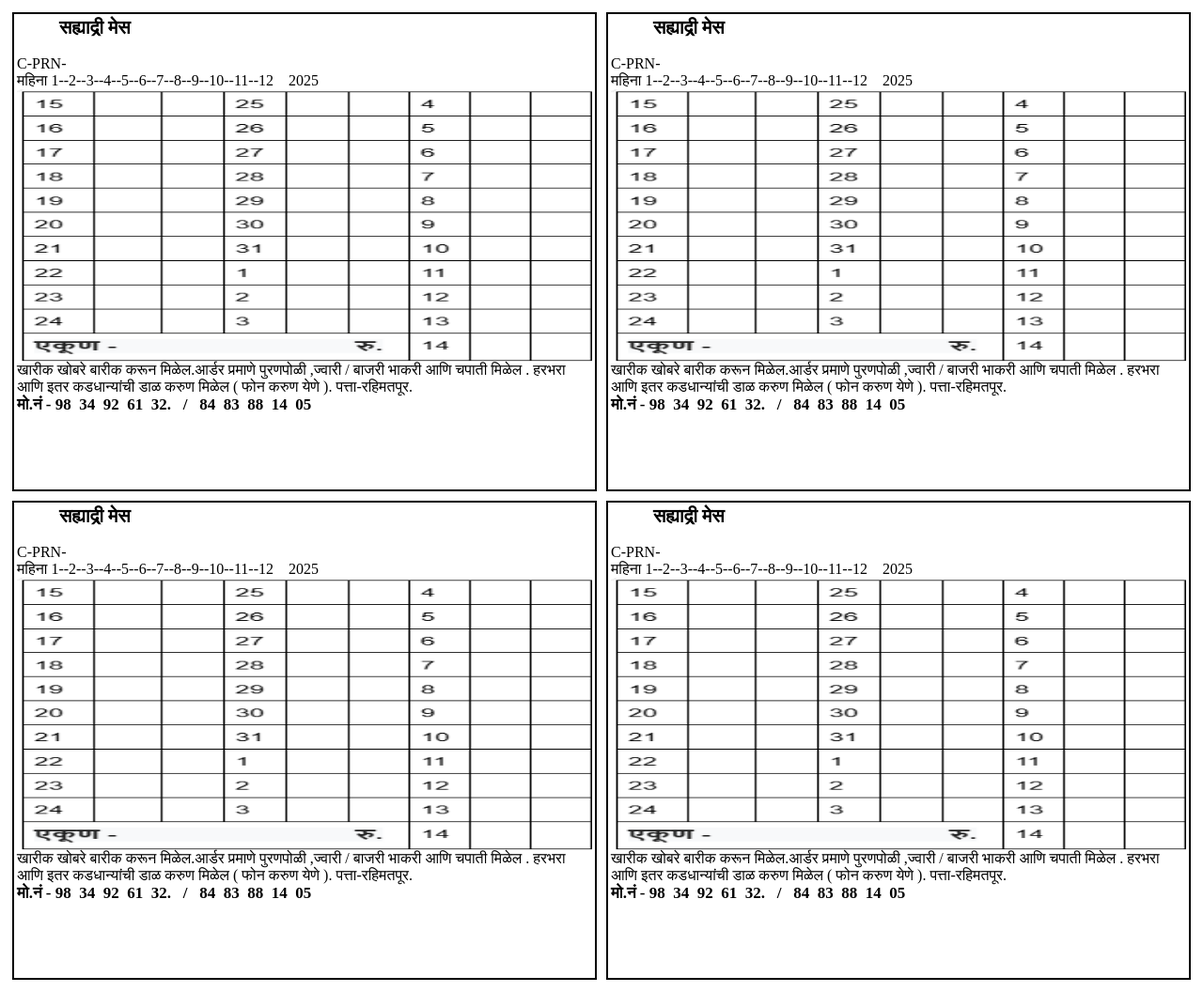
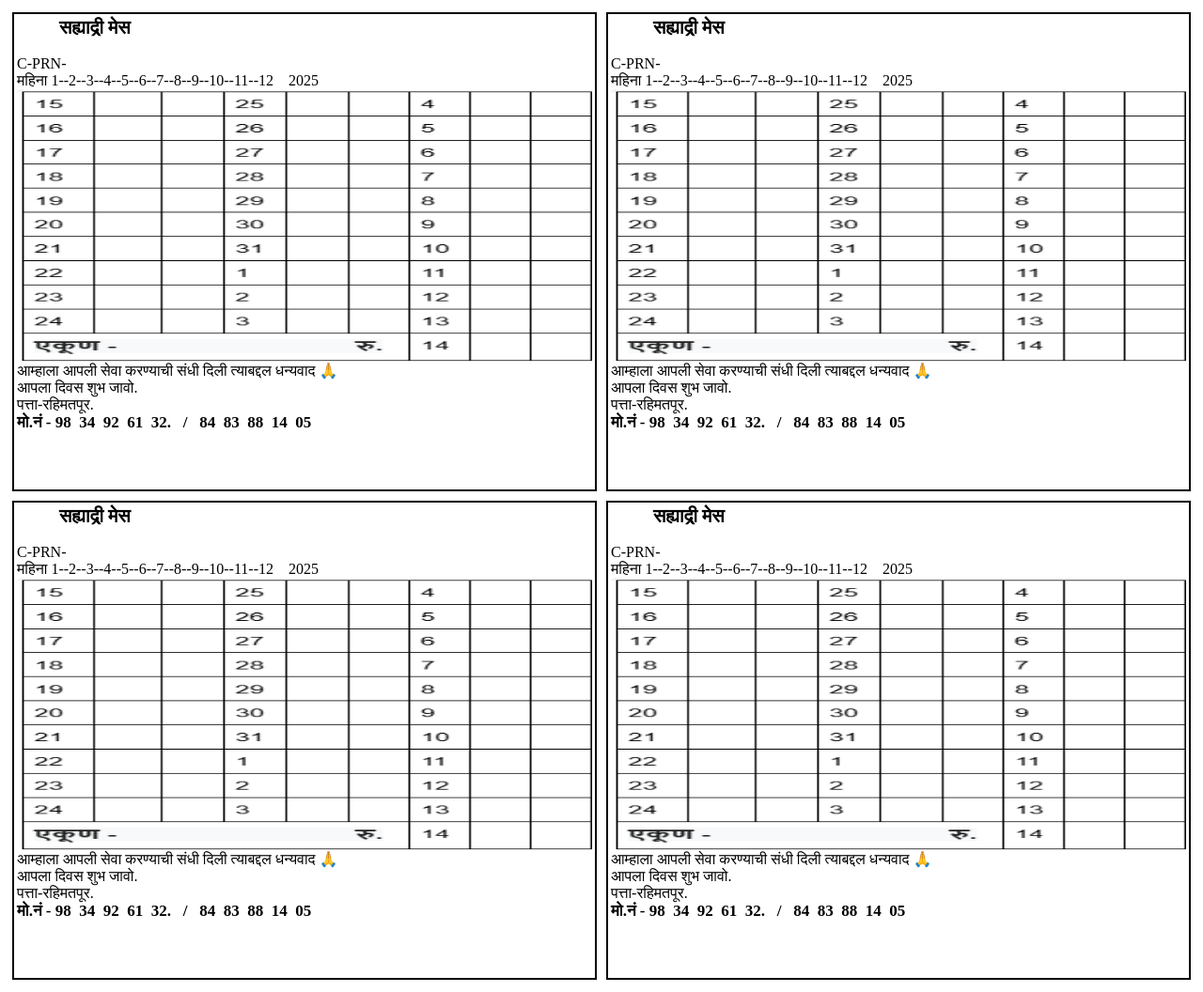
Before and after one commit to aniruddhamaheshmane/mess-bill-15-to-15, a plain HTML site: page index.html in a window 1280 px wide. Shown: the whole page at 94% size. Drawn offline with Linux system fonts and the light colour scheme.

Commit message:
Update index.html

```diff
--- a/index.html
+++ b/index.html
@@ -51,9 +51,7 @@ border: 1PX SOLID black;
 
             <img class="b"  src="c.jpeg" alt="">
 
-          खारीक खोबरे बारीक करून मिळेल.आर्डर प्रमाणे पुरणपोळी ,ज्वारी / बाजरी भाकरी आणि चपाती मिळेल .
-          हरभरा आणि इतर कडधान्यांची डाळ करुण मिळेल ( फोन करुण येणे ).
-            पत्ता-रहिमतपूर.<BR><B class="number"> मो.नं - 98 &nbsp34 &nbsp92 &nbsp61 &nbsp32.&nbsp&nbsp&nbsp/&nbsp&nbsp&nbsp84 &nbsp83 &nbsp88 &nbsp14 &nbsp05 </B>
+          आम्हाला आपली सेवा करण्याची संधी दिली त्याबद्दल धन्यवाद 🙏 <BR> आपला दिवस शुभ जावो. <BR>पत्ता-रहिमतपूर.<BR><B class="number"> मो.नं - 98 &nbsp34 &nbsp92 &nbsp61 &nbsp32.&nbsp&nbsp&nbsp/&nbsp&nbsp&nbsp84 &nbsp83 &nbsp88 &nbsp14 &nbsp05 </B>
           </div>
 
           <div class="a">
@@ -66,9 +64,7 @@ border: 1PX SOLID black;
 
             <img class="b"  src="c.jpeg" alt="">
 
-          खारीक खोबरे बारीक करून मिळेल.आर्डर प्रमाणे पुरणपोळी ,ज्वारी / बाजरी भाकरी आणि चपाती मिळेल .
-          हरभरा आणि इतर कडधान्यांची डाळ करुण मिळेल ( फोन करुण येणे ).
-            पत्ता-रहिमतपूर.<BR><B class="number"> मो.नं - 98 &nbsp34 &nbsp92 &nbsp61 &nbsp32.&nbsp&nbsp&nbsp/&nbsp&nbsp&nbsp84 &nbsp83 &nbsp88 &nbsp14 &nbsp05 </B>
+ आम्हाला आपली सेवा करण्याची संधी दिली त्याबद्दल धन्यवाद 🙏 <BR> आपला दिवस शुभ जावो. <BR>पत्ता-रहिमतपूर.<BR><B class="number"> मो.नं - 98 &nbsp34 &nbsp92 &nbsp61 &nbsp32.&nbsp&nbsp&nbsp/&nbsp&nbsp&nbsp84 &nbsp83 &nbsp88 &nbsp14 &nbsp05 </B>
           </div>
 
 
@@ -87,9 +83,7 @@ border: 1PX SOLID black;
 
             <img class="b"  src="c.jpeg" alt="">
 
-          खारीक खोबरे बारीक करून मिळेल.आर्डर प्रमाणे पुरणपोळी ,ज्वारी / बाजरी भाकरी आणि चपाती मिळेल .
-          हरभरा आणि इतर कडधान्यांची डाळ करुण मिळेल ( फोन करुण येणे ).
-            पत्ता-रहिमतपूर.<BR><B class="number"> मो.नं - 98 &nbsp34 &nbsp92 &nbsp61 &nbsp32.&nbsp&nbsp&nbsp/&nbsp&nbsp&nbsp84 &nbsp83 &nbsp88 &nbsp14 &nbsp05 </B>
+          आम्हाला आपली सेवा करण्याची संधी दिली त्याबद्दल धन्यवाद 🙏 <BR> आपला दिवस शुभ जावो. <BR>पत्ता-रहिमतपूर.<BR><B class="number"> मो.नं - 98 &nbsp34 &nbsp92 &nbsp61 &nbsp32.&nbsp&nbsp&nbsp/&nbsp&nbsp&nbsp84 &nbsp83 &nbsp88 &nbsp14 &nbsp05 </B>
           </div>
 
           <div class="a">
@@ -100,9 +94,7 @@ border: 1PX SOLID black;
 
             <img class="b"  src="c.jpeg" alt="">
 
-          खारीक खोबरे बारीक करून मिळेल.आर्डर प्रमाणे पुरणपोळी ,ज्वारी / बाजरी भाकरी आणि चपाती मिळेल .
-          हरभरा आणि इतर कडधान्यांची डाळ करुण मिळेल ( फोन करुण येणे ).
-            पत्ता-रहिमतपूर.<BR><B class="number"> मो.नं - 98 &nbsp34 &nbsp92 &nbsp61 &nbsp32.&nbsp&nbsp&nbsp/&nbsp&nbsp&nbsp84 &nbsp83 &nbsp88 &nbsp14 &nbsp05 </B>
+          आम्हाला आपली सेवा करण्याची संधी दिली त्याबद्दल धन्यवाद 🙏 <BR> आपला दिवस शुभ जावो. <BR>पत्ता-रहिमतपूर.<BR><B class="number"> मो.नं - 98 &nbsp34 &nbsp92 &nbsp61 &nbsp32.&nbsp&nbsp&nbsp/&nbsp&nbsp&nbsp84 &nbsp83 &nbsp88 &nbsp14 &nbsp05 </B>
           </div>
 
 
```
